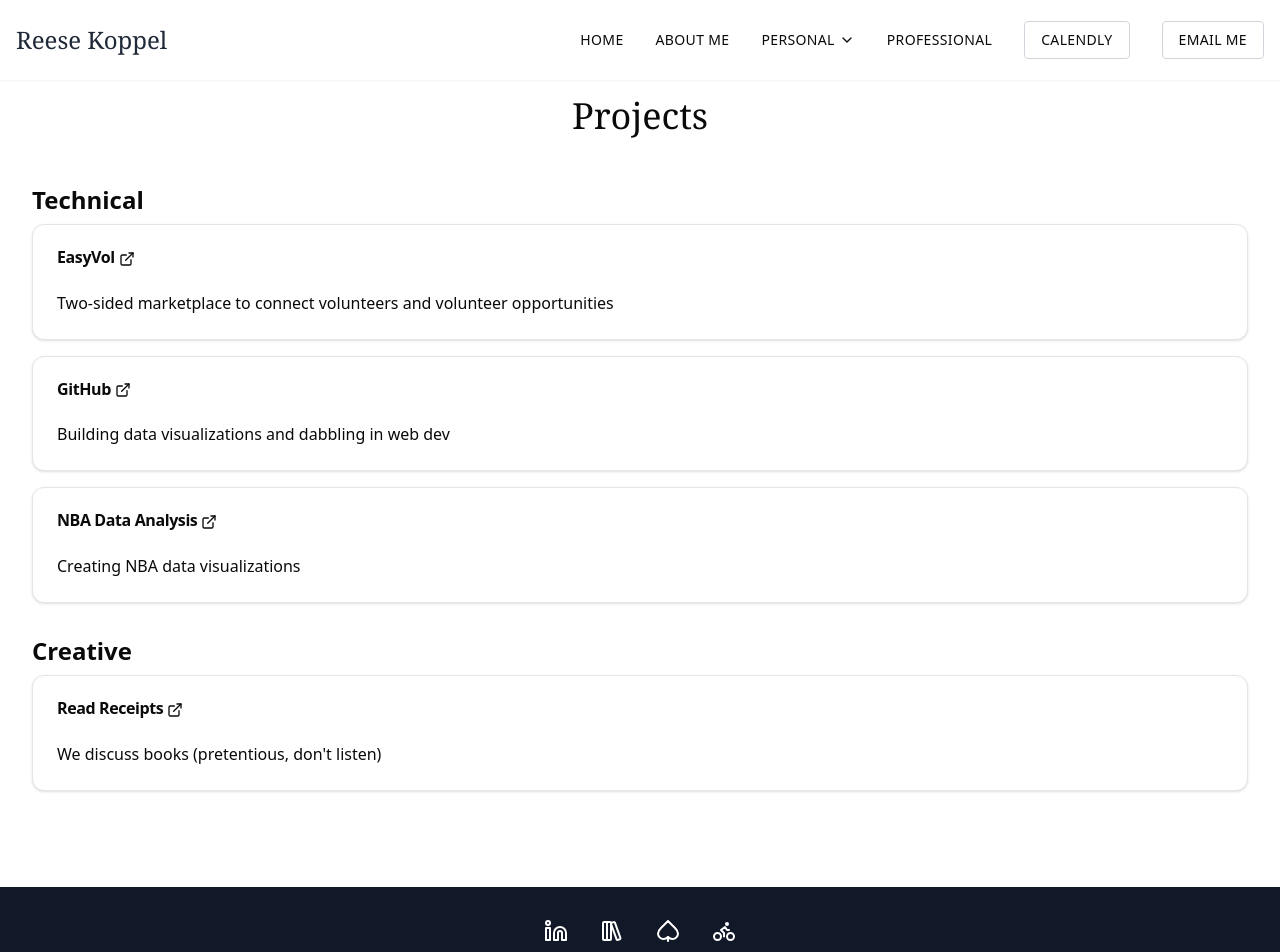
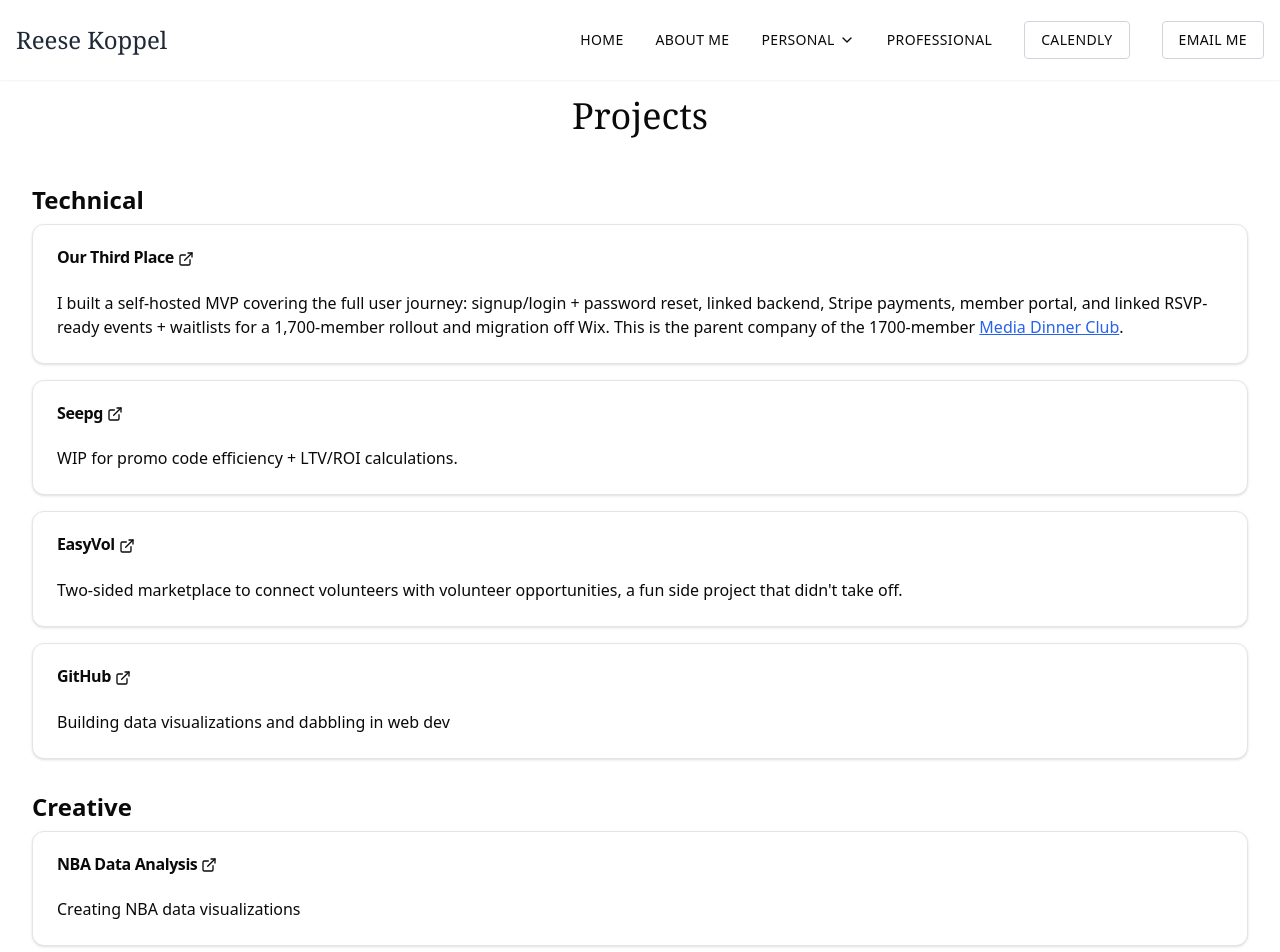
Before and after one commit to rk504/personal-website, a Next.js app: page /personal/projects in a window 1280 px wide. Shown: the top 952 px of the page. Built offline with nearby package versions, Linux system fonts and the light colour scheme.

Commit message:
sep update

```diff
--- a/app/personal/projects/page.tsx
+++ b/app/personal/projects/page.tsx
@@ -18,13 +18,43 @@ export default function Projects() {
                 <Card>
                   <CardHeader>
                     <CardTitle>
+                      <a href="https://our-third-place.vercel.app/" target="_blank" rel="noopener noreferrer">
+                        Our Third Place <ExternalLink className="inline h-4 w-4" />
+                      </a>
+                    </CardTitle>
+                  </CardHeader>
+                  <CardContent>
+                    <p>
+                    I built a self-hosted MVP covering the full user journey: signup/login + password reset, linked backend, Stripe payments, member portal, and linked RSVP-ready events + waitlists for a 1,700-member rollout and migration off Wix. This is the parent company of the 1700-member <a href="https://www.themediadinnerclub.com/" target="_blank" rel="noopener noreferrer" className="text-blue-600 hover:text-blue-800 underline">Media Dinner Club</a>.
+                    </p>
+                  </CardContent>
+                </Card>
+              </li>
+              <li>
+                <Card>
+                  <CardHeader>
+                    <CardTitle>
+                      <a href="https://seepg.vercel.app/" target="_blank" rel="noopener noreferrer">
+                        Seepg <ExternalLink className="inline h-4 w-4" />
+                      </a>
+                    </CardTitle>
+                  </CardHeader>
+                  <CardContent>
+                    <p>WIP for promo code efficiency + LTV/ROI calculations.</p>
+                  </CardContent>
+                </Card>
+              </li>
+              <li>
+                <Card>
+                  <CardHeader>
+                    <CardTitle>
                       <a href="https://easyvol.netlify.app/" target="_blank" rel="noopener noreferrer">
                         EasyVol <ExternalLink className="inline h-4 w-4" />
                       </a>
                     </CardTitle>
                   </CardHeader>
                   <CardContent>
-                    <p>Two-sided marketplace to connect volunteers and volunteer opportunities</p>
+                    <p>Two-sided marketplace to connect volunteers with volunteer opportunities, a fun side project that didn't take off.</p>
                   </CardContent>
                 </Card>
               </li>
@@ -42,20 +72,7 @@ export default function Projects() {
                   </CardContent>
                 </Card>
               </li>
-              <li>
-                <Card>
-                  <CardHeader>
-                    <CardTitle>
-                      <a href="https://bsky.app/profile/pels504.bsky.social" target="_blank" rel="noopener noreferrer">
-                        NBA Data Analysis <ExternalLink className="inline h-4 w-4" />
-                      </a>
-                    </CardTitle>
-                  </CardHeader>
-                  <CardContent>
-                    <p>Creating NBA data visualizations</p>
-                  </CardContent>
-                </Card>
-              </li>
+
             </ul>
           </section>
 
@@ -80,13 +97,27 @@ export default function Projects() {
                 <Card>
                   <CardHeader>
                     <CardTitle>
+                      <a href="https://bsky.app/profile/pels504.bsky.social" target="_blank" rel="noopener noreferrer">
+                        NBA Data Analysis <ExternalLink className="inline h-4 w-4" />
+                      </a>
+                    </CardTitle>
+                  </CardHeader>
+                  <CardContent>
+                    <p>Creating NBA data visualizations</p>
+                  </CardContent>
+                </Card>
+              </li>
+              <li>
+                <Card>
+                  <CardHeader>
+                    <CardTitle>
                       <a href="https://open.spotify.com/show/7lZeZrEoBKmlsjUAe8qTh8" target="_blank" rel="noopener noreferrer">
                         Read Receipts <ExternalLink className="inline h-4 w-4" />
                       </a>
                     </CardTitle>
                   </CardHeader>
                   <CardContent>
-                    <p>We discuss books (pretentious, don't listen)</p>
+                    <p>Jeffrey and I made a podcast that is NOT a book club. Not worth your time, but still send me book recs.</p>
                   </CardContent>
                 </Card>
               </li>
```
